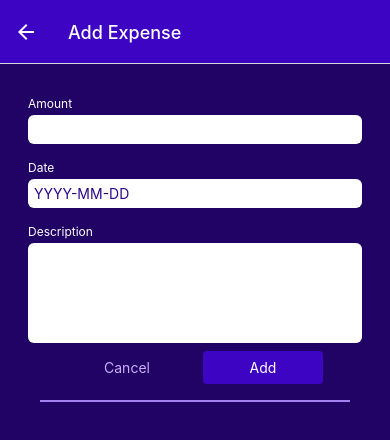
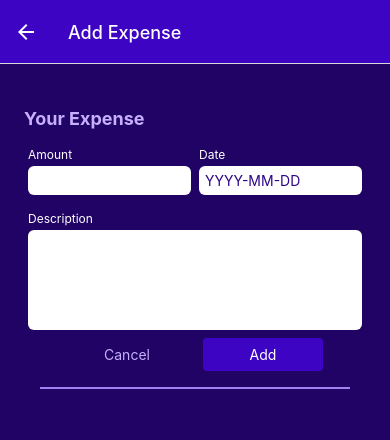
Before and after one commit to JoaoVitorLima242/expense_tracker, a React Native app: screen /ManageExpense in a window 390 px wide. Shown: the top 440 px of the page. Built offline with nearby package versions, Linux system fonts and the light colour scheme.

Commit message:
adjusting form layout

```diff
--- a/src/components/Manage/Form/index.tsx
+++ b/src/components/Manage/Form/index.tsx
@@ -1,25 +1,49 @@
-import { StyleSheet, View } from "react-native"
+import { StyleSheet, Text, View } from "react-native"
+import { GlobalStyles } from "../../../assets/styles/GlobalStyles"
 import Input from "../Input"
 
 const ExpenseForm = () => {
 
     return (
-        <View>
-            <Input label="Amount" textInputConfig={{
+        <View style={styles.form}>
+            <Text style={styles.title}>Your Expense</Text>
+            <View style={styles.inputsRow}>
+                <Input label="Amount" style={styles.rowInput} textInputConfig={{
                     keyboardType: 'decimal-pad',
                     onChangeText: () => {}
                 }}/>
-            <Input label="Date" textInputConfig={{
+                <Input label="Date" style={styles.rowInput} textInputConfig={{
                     placeholder: 'YYYY-MM-DD',
                     maxLength: 10,
                     onChangeText: () => {}
                 }}/>
+            </View>
             <Input label="Description" textInputConfig={{
                     onChangeText: () => {},
                     multiline: true
-            }}/>
+                }}
+            />
         </View>
     )
 }
 
 export default ExpenseForm
+
+const styles = StyleSheet.create({
+    form: {
+        marginTop: 20
+    },
+    title: {
+        fontSize:18,
+        fontWeight:'bold',
+        color: GlobalStyles.colors.primary100,
+        marginBottom: 10
+    },
+    inputsRow: {
+        flexDirection: 'row',
+        justifyContent: 'space-between'
+    },
+    rowInput: {
+        flex: 1,
+    }
+})
--- a/src/components/Manage/Input/index.tsx
+++ b/src/components/Manage/Input/index.tsx
@@ -1,12 +1,13 @@
-import { TextInputProps, Text, TextInput, View, StyleSheet, TextStyle, StyleProp } from "react-native"
+import { TextInputProps, Text, TextInput, View, StyleSheet, TextStyle, StyleProp, ViewStyle } from "react-native"
 import { GlobalStyles } from "../../../assets/styles/GlobalStyles"
 
 type Props = {
     label?: string
     textInputConfig?: TextInputProps
+    style?: StyleProp<ViewStyle>
 }
 
-const Input = ({label, textInputConfig}: Props) => {
+const Input = ({label, style, textInputConfig}: Props) => {
 
     let inputStyles: StyleProp<TextStyle> = [styles.input]
 
@@ -15,7 +16,7 @@ const Input = ({label, textInputConfig}: Props) => {
     }
 
     return (
-        <View style={styles.container}>
+        <View style={[styles.container, style]}>
             {label && <Text style={styles.label}>{label}</Text>}
             <TextInput style={inputStyles} {...textInputConfig}/>
         </View>
@@ -42,6 +43,7 @@ const styles = StyleSheet.create({
         color: GlobalStyles.colors.primary700
     },
     inputMultiline: {
-        height: 100
+        minHeight: 100,
+        textAlignVertical: 'top'
     }
 })
```
Lines whose indentation alone changed are shown as unchanged.
